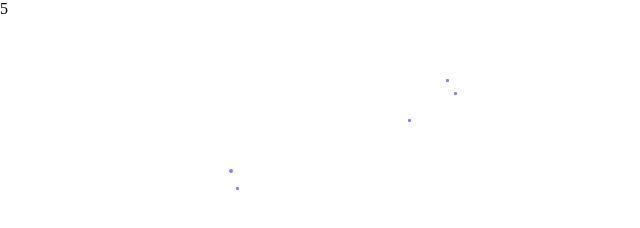
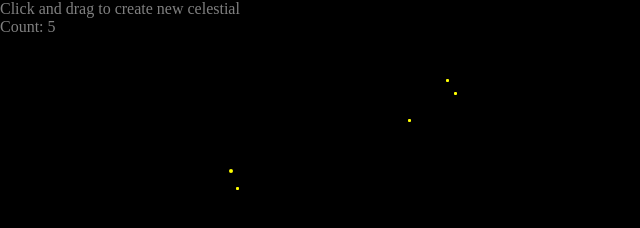
Before and after one commit to dragonfi/dragonfi.github.io, a website: page 01SolarSystem/index.html in a window 1280 px wide. Shown: the whole page, without its empty margins (0-640 px from the left). Drawn offline with Linux system fonts and the light colour scheme.

Commit message:
add text, change colors

```diff
--- a/01SolarSystem/css/main.css
+++ b/01SolarSystem/css/main.css
@@ -1,6 +1,5 @@
 .celestial {
-  background-color: blue;
-  opacity: 0.5;
+  background-color: yellow;
   width: 10px;
   height: 10px;
   border-radius: 5px;
@@ -9,10 +8,13 @@
 body, html {
   width: 100%;
   height: 100%;
+  background-color: black;
+  color: white;
 }
 
 p {
   margin: 0;
+  opacity: 0.5;
 }
 
 .content, .simulation-area {
--- a/01SolarSystem/js/main.js
+++ b/01SolarSystem/js/main.js
@@ -130,8 +130,16 @@ class World {
   }
 
   createCounter() {
-    this.counterNode = document.createElement("p");
-    this.worldNode.appendChild(this.counterNode);
+    let counterDiv = document.createElement("div");
+    let counterP = document.createElement("p");
+    let instructionsP = document.createElement("p");
+    instructionsP.textContent = "Click and drag to create new celestial";
+    counterP.textContent = "Count: ";
+    this.counterNode = document.createElement("span");
+    counterDiv.appendChild(instructionsP);
+    counterDiv.appendChild(counterP);
+    counterP.appendChild(this.counterNode);
+    this.worldNode.appendChild(counterDiv);
   }
 
   newCelestial(...args) {
```
